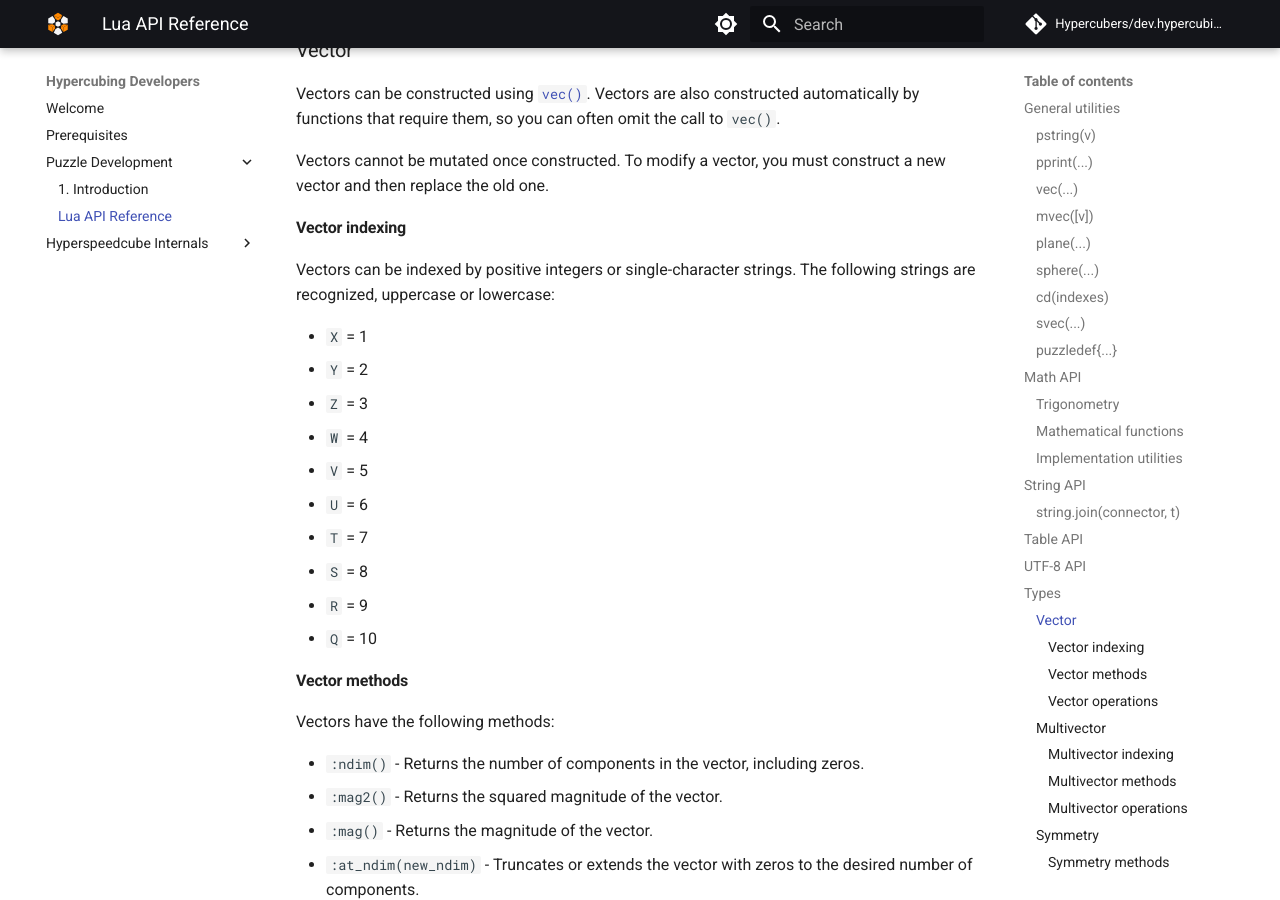
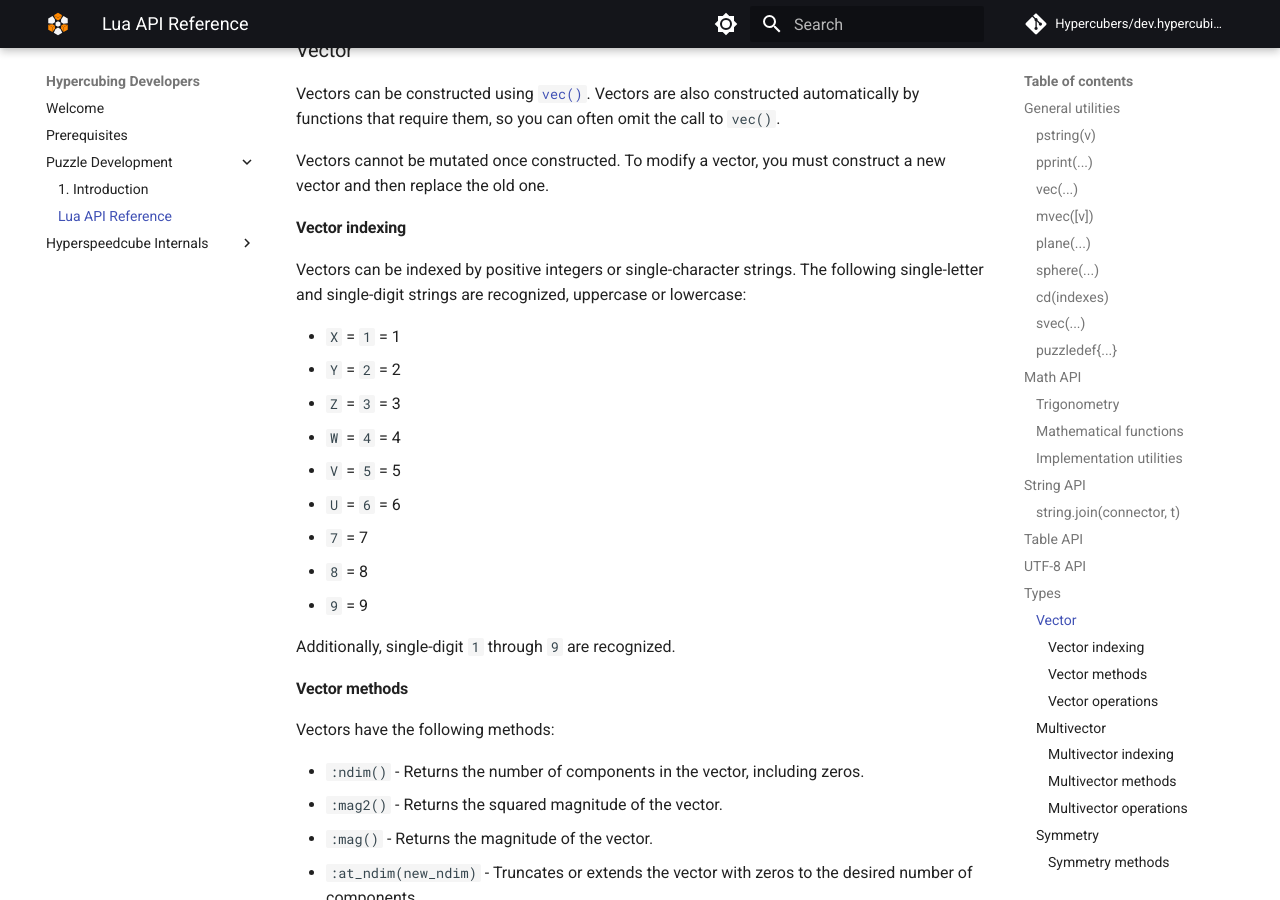
Before and after one commit to Hypercubers/dev.hypercubing.xyz, an MkDocs documentation site: the page built from docs/puzzle-dev/api.md, in a window 1280 px wide and 900 px high, scrolled down 5266 px. Built offline with MkDocs 1.6.1 and Material for MkDocs 9.7.7, drawn with Linux system fonts in a browser that asks for light colours; comment, search, counter and statistics services are not loaded.

```diff
--- a/docs/puzzle-dev/api.md
+++ b/docs/puzzle-dev/api.md
@@ -180,18 +180,19 @@ Vectors cannot be mutated once constructed. To modify a vector, you must constru
 
 #### Vector indexing
 
-Vectors can be indexed by positive integers or single-character strings. The following strings are recognized, uppercase or lowercase:
+Vectors can be indexed by positive integers or single-character strings. The following single-letter and single-digit strings are recognized, uppercase or lowercase:
 
-- `X` = 1
-- `Y` = 2
-- `Z` = 3
-- `W` = 4
-- `V` = 5
-- `U` = 6
-- `T` = 7
-- `S` = 8
-- `R` = 9
-- `Q` = 10
+- `X` = `1` = 1
+- `Y` = `2` = 2
+- `Z` = `3` = 3
+- `W` = `4` = 4
+- `V` = `5` = 5
+- `U` = `6` = 6
+- `7` = 7
+- `8` = 8
+- `9` = 9
+
+Additionally, single-digit `1` through `9` are recognized.
 
 #### Vector methods
 
```
